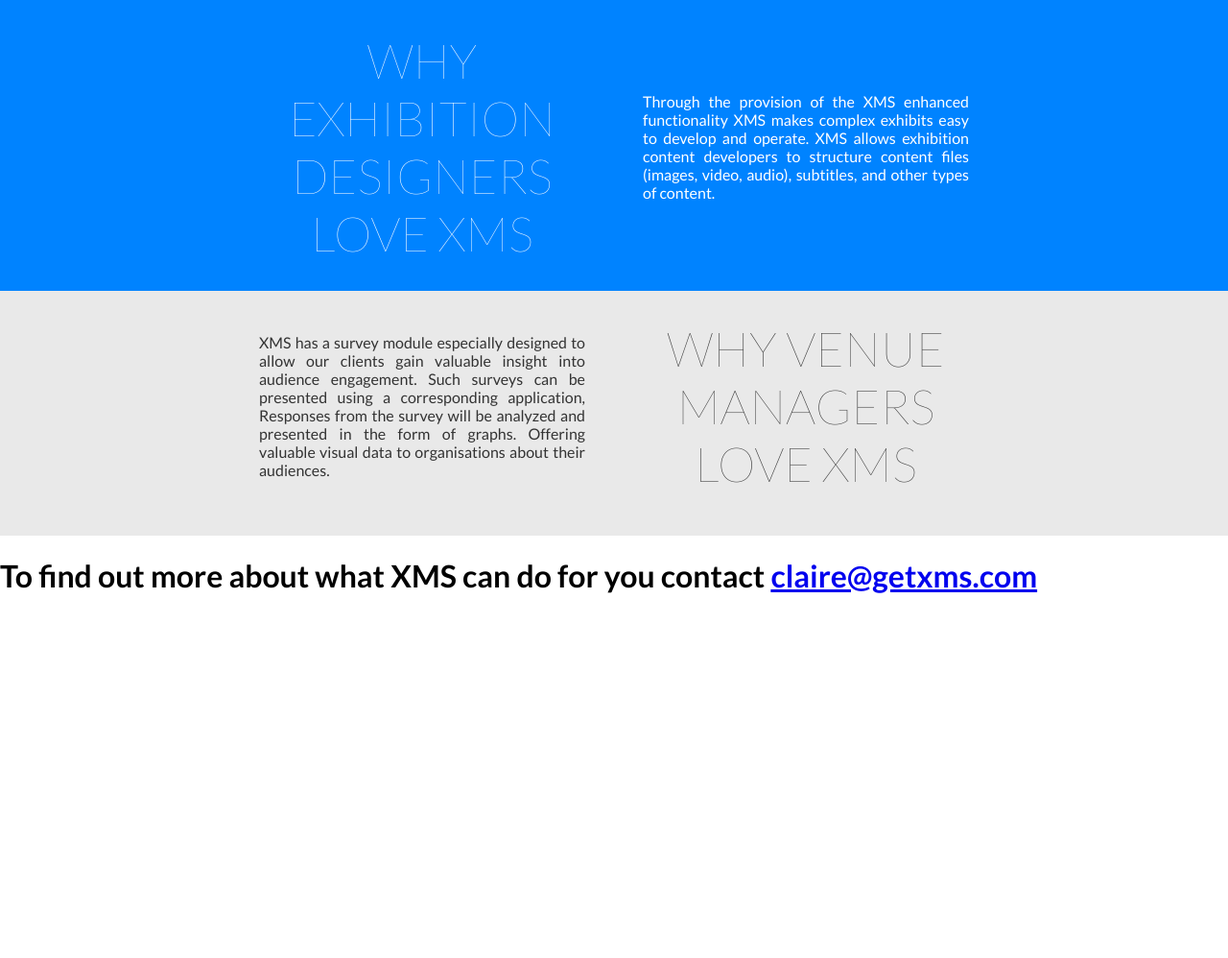
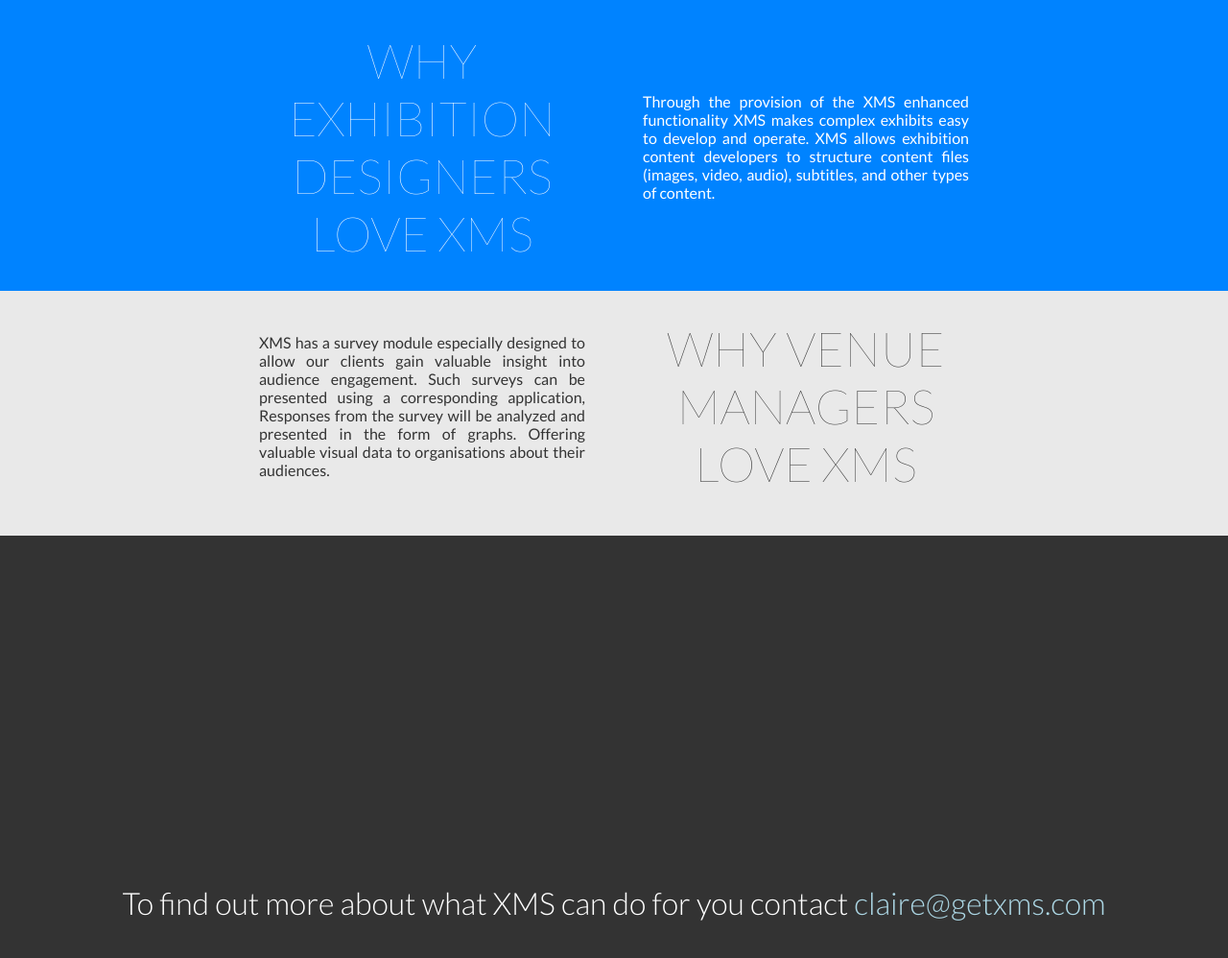
Before and after one commit to emmern1/xms, a React app: page / in a window 1280 px wide. Shown: the part 2287-3285 px from the top of the page at 96% size. Before the commit the page ends 2927 px from the top, so only its background shows below. Built offline with nearby package versions, Linux system fonts and the light colour scheme.

Commit message:
added contact section

```diff
--- a/src/themes.css
+++ b/src/themes.css
@@ -14,3 +14,32 @@ body {
 	background-color: #e9e9e9;
 	color: #333;
 }
+
+.logo {
+	height: 300px !important;
+}
+
+
+.contact {
+	height: 100vh;
+	background-color: #333;
+	color: white;
+	overflow: hidden;
+}
+
+.contact > h1 {
+	position: relative;
+	top: 45%;
+	left: 50%;
+	transform: translate(-50%, -50%);
+	text-align: center;
+	font-weight: 300;
+}
+
+.contact > h1 > a {
+	color: lightblue;
+	text-decoration: none;
+}
+.contact > h1 > a:hover {
+	text-decoration: underline;
+}
```
